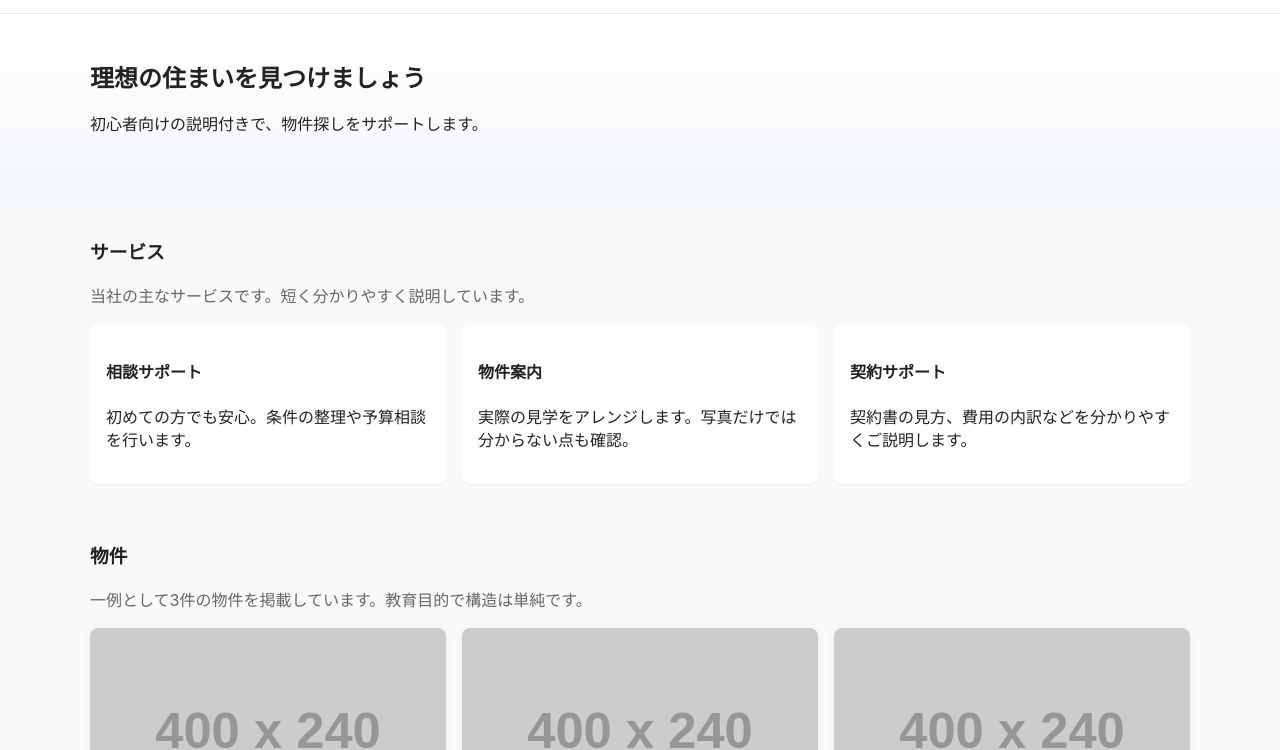
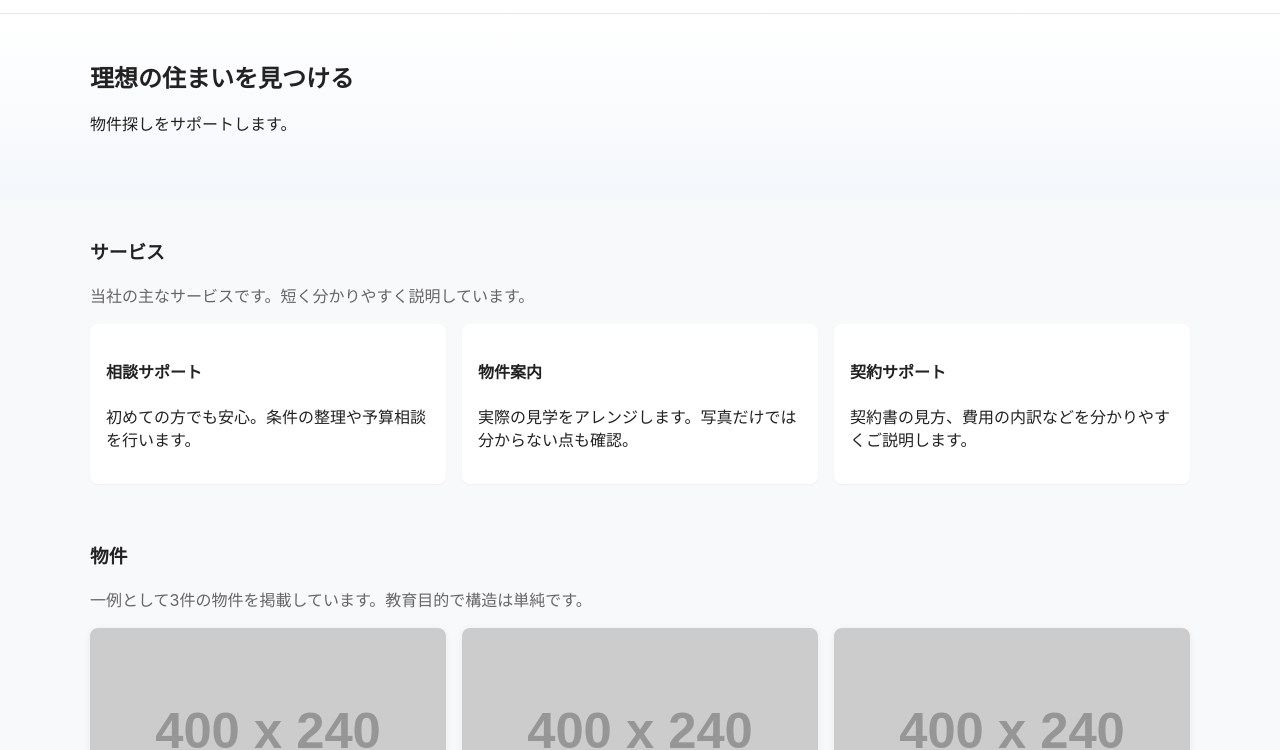
Before and after one commit to mhirocode/Real-estate-company-website, a plain HTML site: page index.html in a window 1280 px wide. Shown: the part 58-808 px from the top of the page. Drawn offline with Linux system fonts and the light colour scheme; placeholder pictures from the web are drawn by us.

Commit message:
Update hero section text in index.html

```diff
--- a/index.html
+++ b/index.html
@@ -30,8 +30,8 @@
     <!-- ヒーロー/イントロ（短く） -->
     <section class="hero">
       <div class="container">
-        <h2>理想の住まいを見つけましょう</h2>
-        <p>初心者向けの説明付きで、物件探しをサポートします。</p>
+        <h2>理想の住まいを見つける</h2>
+        <p>物件探しをサポートします。</p>
       </div>
     </section>
 
```
